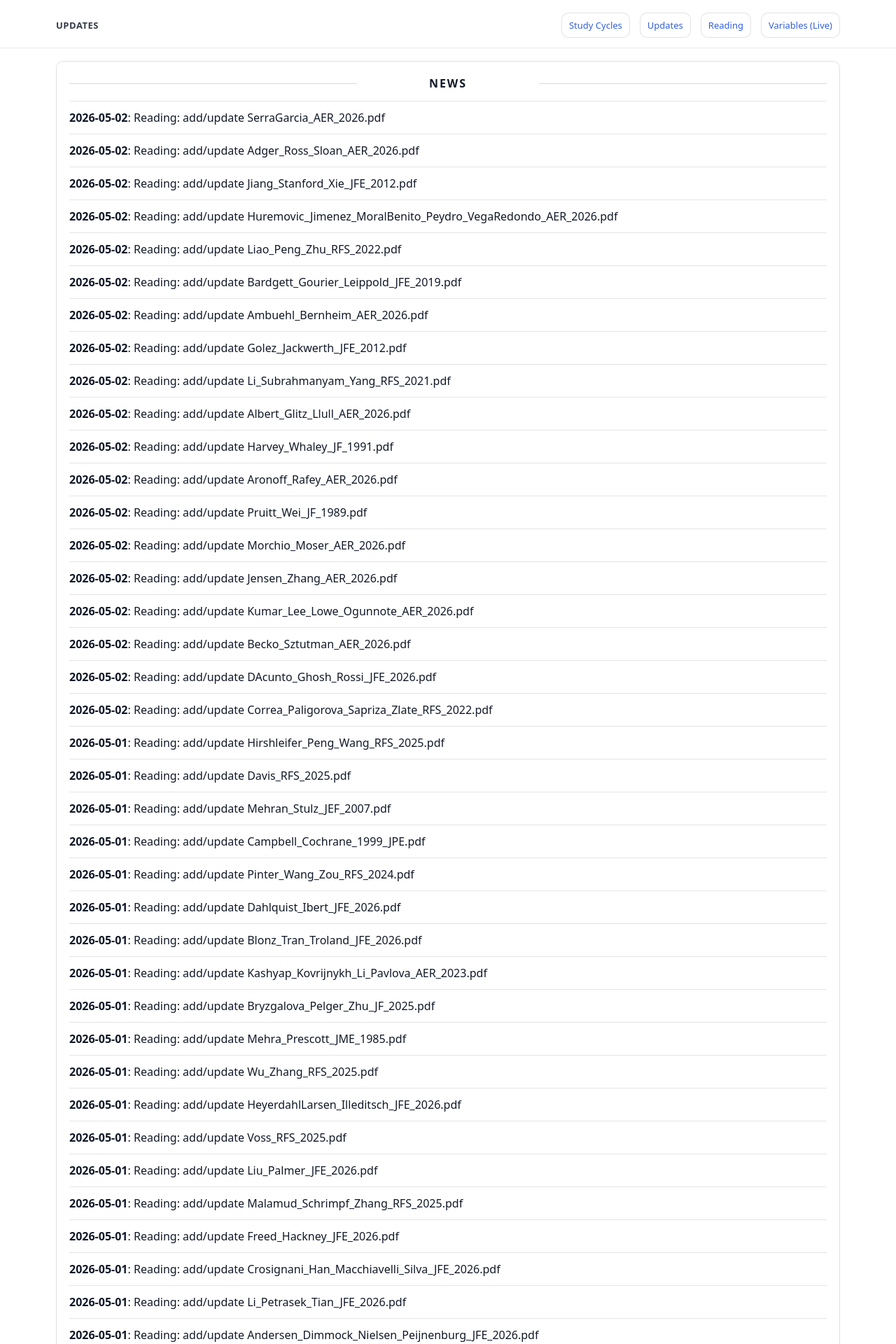
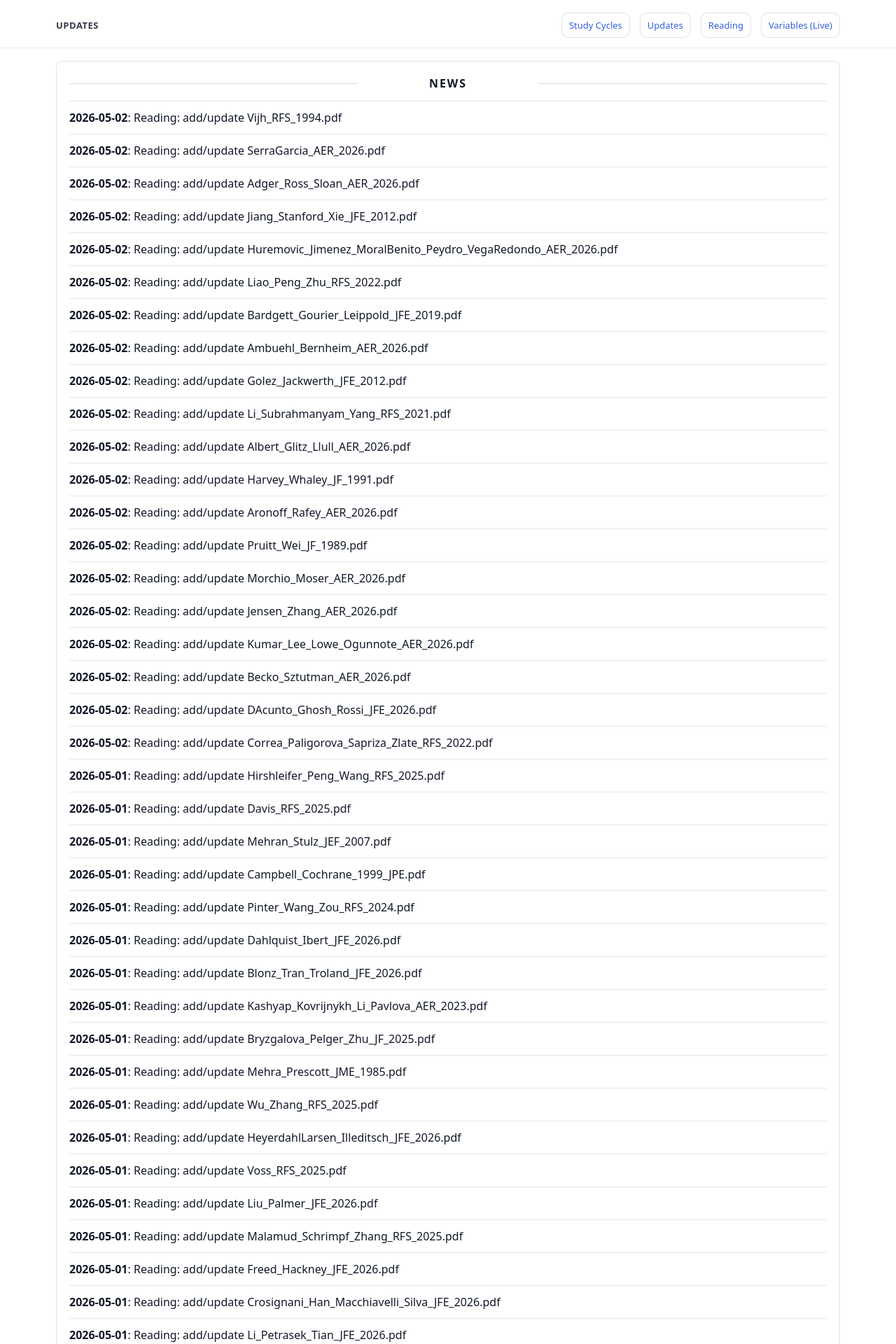
Before and after one commit to yaxinzn/study-archive, a Jekyll site: the page built from updates/index.md, in a window 1280 px wide. Shown: the top 1920 px of the page at 70% size. Built offline with Jekyll 4.4.1, drawn with Linux system fonts in a browser that asks for light colours; some of the changed text lies outside the part shown.

Commit message:
chore: update NEWS feed

```diff
--- a/_data/news.yml
+++ b/_data/news.yml
@@ -1,4 +1,7 @@
 # Auto-generated update history (sorted newest -> oldest). Do not edit manually.
+- ts: "1777717851"
+  date: "2026-05-02"
+  title: "Reading: add/update Vijh_RFS_1994.pdf"
 - ts: "1777717733"
   date: "2026-05-02"
   title: "Reading: add/update SerraGarcia_AER_2026.pdf"
```
